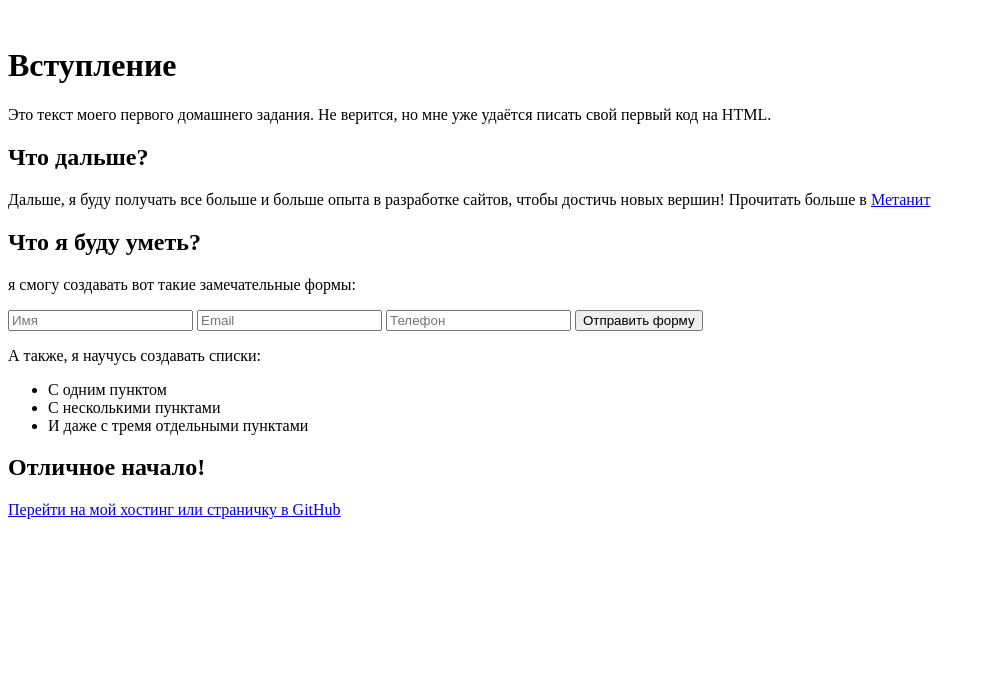
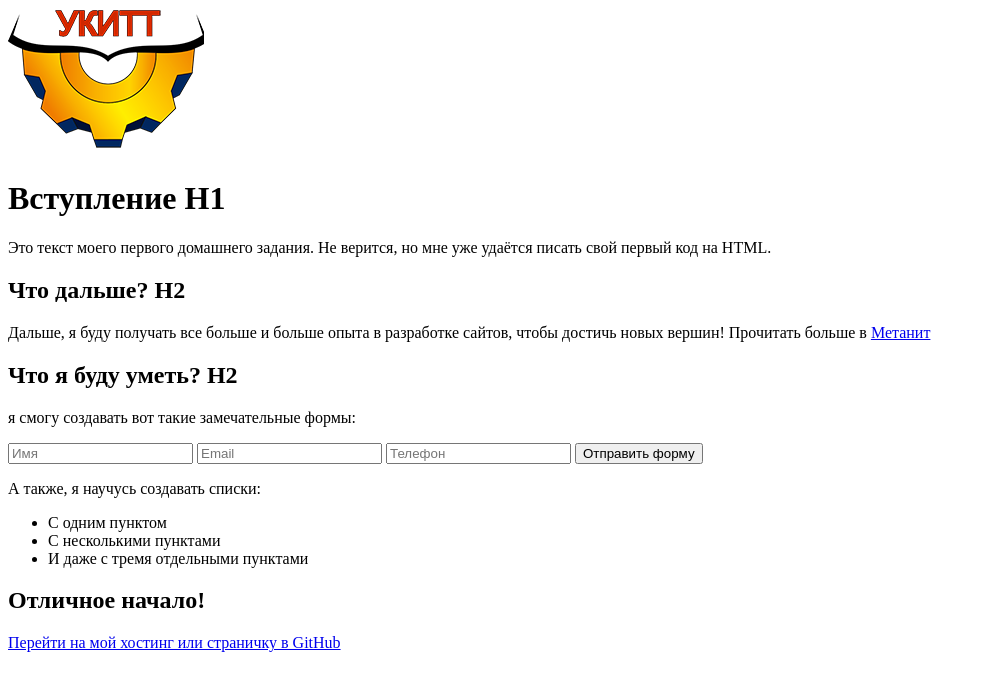
Before and after one commit to sashaivanova253-oss/sasha_123, a plain HTML site: page index.html in a window 1280 px wide. Shown: the whole page, without its empty margins (0-986 px from the left). Drawn offline with Linux system fonts and the light colour scheme.

Commit message:
index.html

```diff
--- a/index.html
+++ b/index.html
@@ -7,21 +7,21 @@
 </head>
 <body>
     <header>
-        <img src="images/logo1.png" alt="">
+        <img src="jj.png" alt="">
     </header>
     <main>
         <div>
-            <h1>Вступление</h1>
+            <h1>Вступление H1</h1>
             <p>Это текст моего первого домашнего задания. Не верится, но мне уже удаётся писать свой первый код на HTML.</p>
         </div>
 
         <div>
-            <h2>Что дальше?</h2>
+            <h2>Что дальше? H2</h2>
             <p>Дальше, я буду получать все больше и больше опыта в разработке сайтов, чтобы достичь новых вершин! Прочитать больше в <a href="https://metanit.com">Метанит</a></p>
         </div>
 
         <div>
-            <h2>Что я буду уметь?</h2>
+            <h2>Что я буду уметь? H2</h2>
             <p>я смогу создавать вот такие замечательные формы:</p>
             <form>
                 <input type="text" placeholder="Имя">
```
